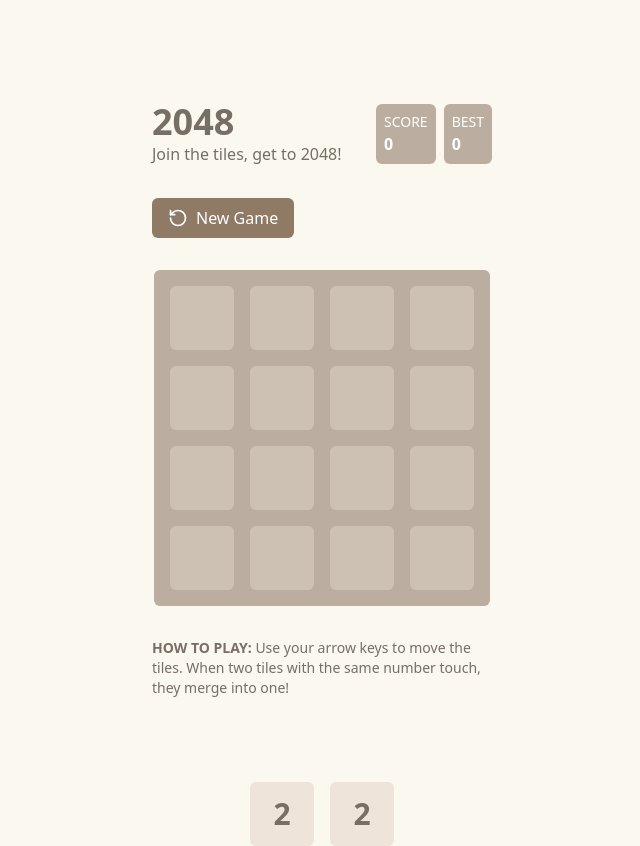
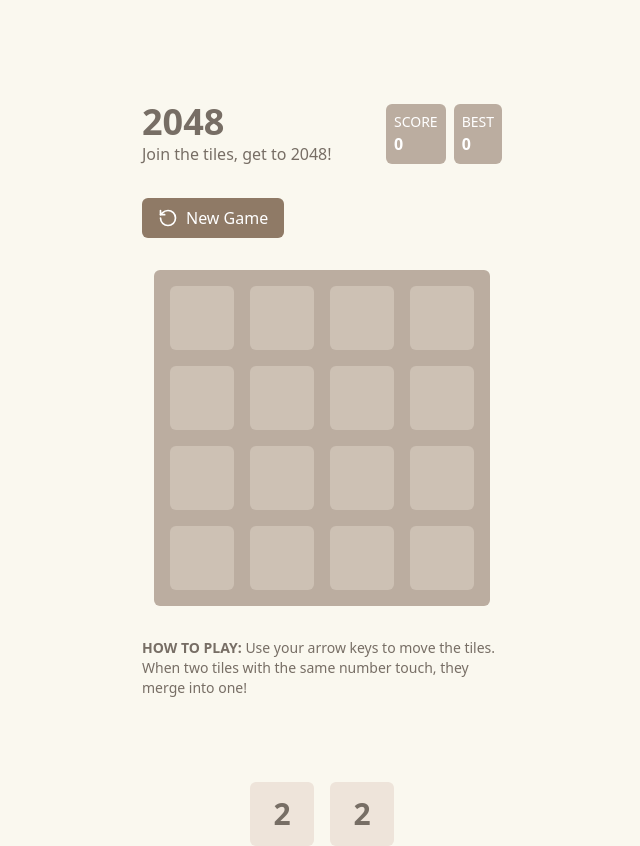
Before and after one commit to mamertofabian/2048-bolt-new, a React (Vite) app: page / in a window 1280 px wide. Shown: the whole page, without its empty margins (318-958 px from the left). Built offline with nearby package versions, Linux system fonts and the light colour scheme.

Commit message:
Update GameBoard.tsx

```diff
--- a/src/components/GameBoard.tsx
+++ b/src/components/GameBoard.tsx
@@ -40,7 +40,7 @@ export default function GameBoard() {
 
   return (
     <div className="flex flex-col items-center gap-8 p-8">
-      <div className="flex items-center justify-between w-full max-w-[340px]">
+      <div className="flex items-center justify-between w-full max-w-[360px]">
         <div>
           <h1 className="text-4xl font-bold text-[#776e65]">2048</h1>
           <p className="text-[#776e65]">Join the tiles, get to 2048!</p>
@@ -57,7 +57,7 @@ export default function GameBoard() {
         </div>
       </div>
 
-      <div className="flex gap-4 w-full max-w-[340px]">
+      <div className="flex gap-4 w-full max-w-[360px]">
         <button
           onClick={resetGame}
           className="flex items-center gap-2 px-4 py-2 bg-[#8f7a66] text-white rounded-md hover:bg-[#7f6a56] transition-colors"
@@ -94,7 +94,7 @@ export default function GameBoard() {
         )}
       </div>
 
-      <div className="text-sm text-[#776e65] max-w-[340px]">
+      <div className="text-sm text-[#776e65] max-w-[360px]">
         <strong>HOW TO PLAY:</strong> Use your arrow keys to move the tiles.
         When two tiles with the same number touch, they merge into one!
       </div>
```
